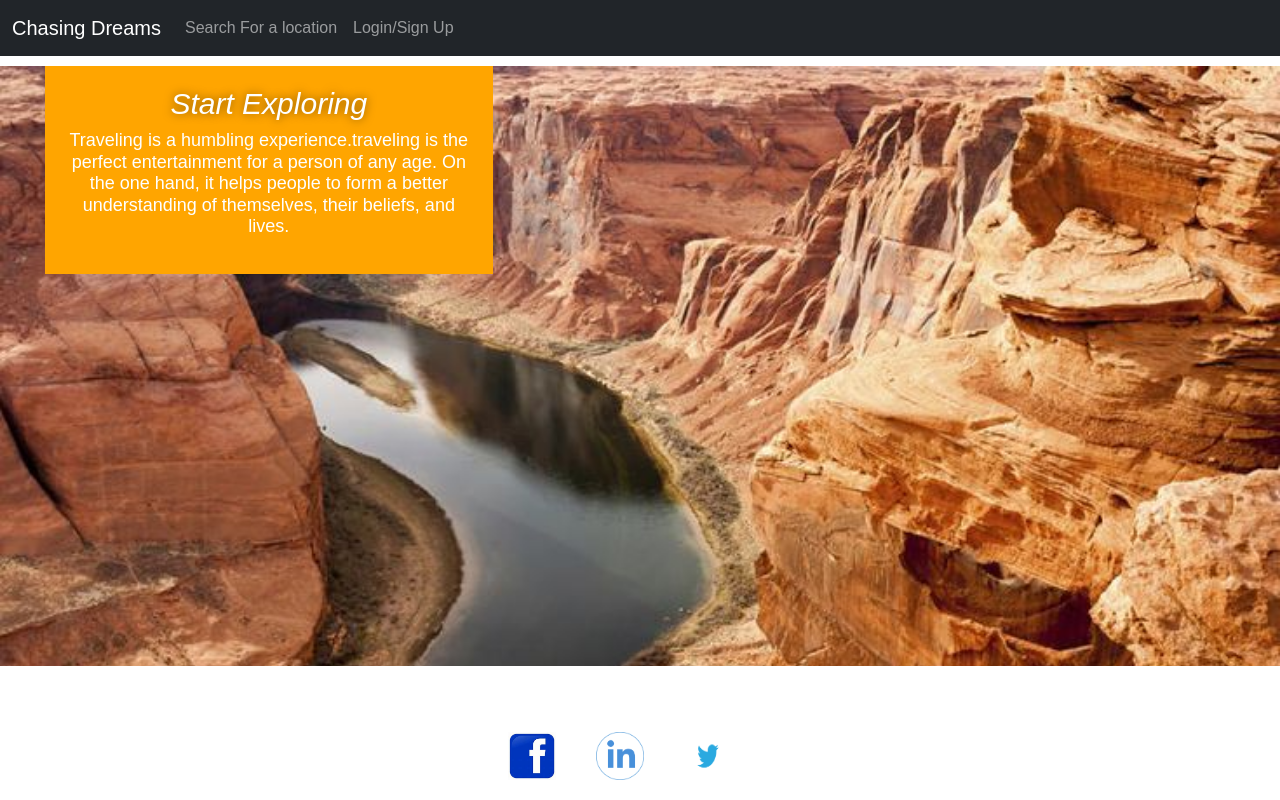
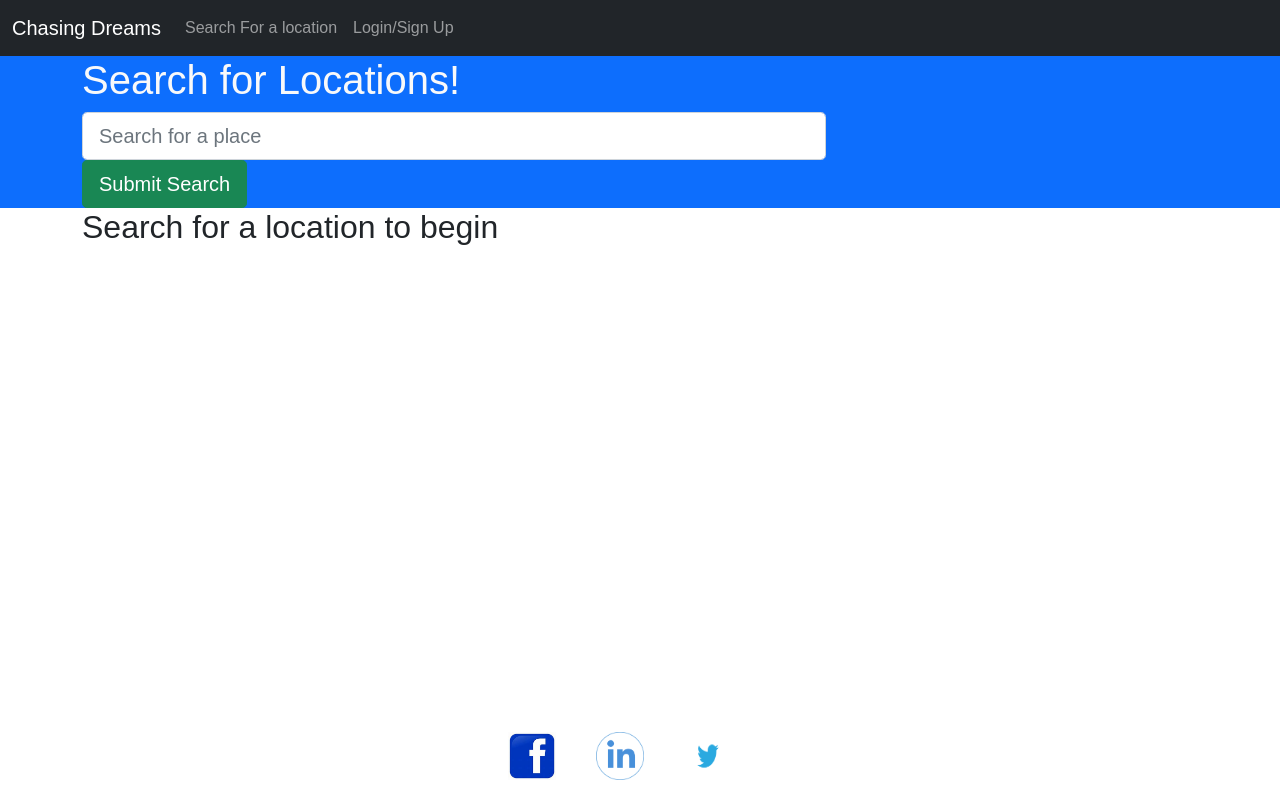
Before and after one commit to achuv37/Chasing-Dreams, a React (Create React App) app in the folder client/: page / in a window 1280 px wide. Built offline with nearby package versions, Linux system fonts and the light colour scheme.

Commit message:
modified searchplaces file

```diff
--- a/client/src/App.js
+++ b/client/src/App.js
@@ -9,10 +9,9 @@ import SearchPlaces from './pages/SearchPlaces';
 import SavedPlaces from './pages/SavedPlaces';
 import Signup from './pages/Signup';
 import Home from './pages/Home';
-//import { Navbar } from 'react-bootstrap';
 
-//<Route exact path='/' component={SearchPlaces} />
-//<Route exact path='/saved' component={SavedPlaces} />
+
+
 
 const httpLink = createHttpLink({
   uri: '/graphql',
@@ -32,7 +31,7 @@ const client = new ApolloClient({
   link: authLink.concat(httpLink),
   cache: new InMemoryCache(),
 });
-
+//<Route exact path='/' component={Home} />
 function App() {
   return (
     <ApolloProvider client={client}>
@@ -40,7 +39,7 @@ function App() {
       <>
       <Navbar />
         <Switch>
-        <Route exact path='/' component={Home} />
+
 
           <Route exact path='/login' component={Login} />
           <Route exact path='/signup' component={Signup} />
@@ -56,4 +55,7 @@ function App() {
   );
 }
 
+
+
+
 export default App;
--- a/client/src/pages/SavedPlaces.js
+++ b/client/src/pages/SavedPlaces.js
@@ -37,11 +37,11 @@ const handleDeletePlace = async (placeId) => {
   }
   return (
     <>
-
-        <Container className='text-light bg-dark'>
+      <Jumbotron fluid className='text-light bg-dark'>
+        <Container>
           <h1>Viewing your favorite locations!</h1>
         </Container>
-
+      </Jumbotron>
       <Container>
         <h2>
           {userData.savedPlaces && userData.savedPlaces.length
--- a/client/src/pages/SearchPlaces.js
+++ b/client/src/pages/SearchPlaces.js
@@ -91,8 +91,8 @@ const SearchPlaces = () => {
     };
   return (
     <>
-
-        <Container className='text-light bg-dark'>
+      <Jumbotron fluid className='text-light bg-primary'>
+        <Container>
           <h1>Search for Locations!</h1>
           <Form onSubmit={handleFormSubmit}>
             <Form.Row>
@@ -114,8 +114,8 @@ const SearchPlaces = () => {
             </Form.Row>
           </Form>
         </Container>
-
-        <Container>
+      </Jumbotron>
+      <Container>
         <h2>
           {searchedPlaces.length
             ? `Viewing ${searchedPlaces.length} results:`
```
